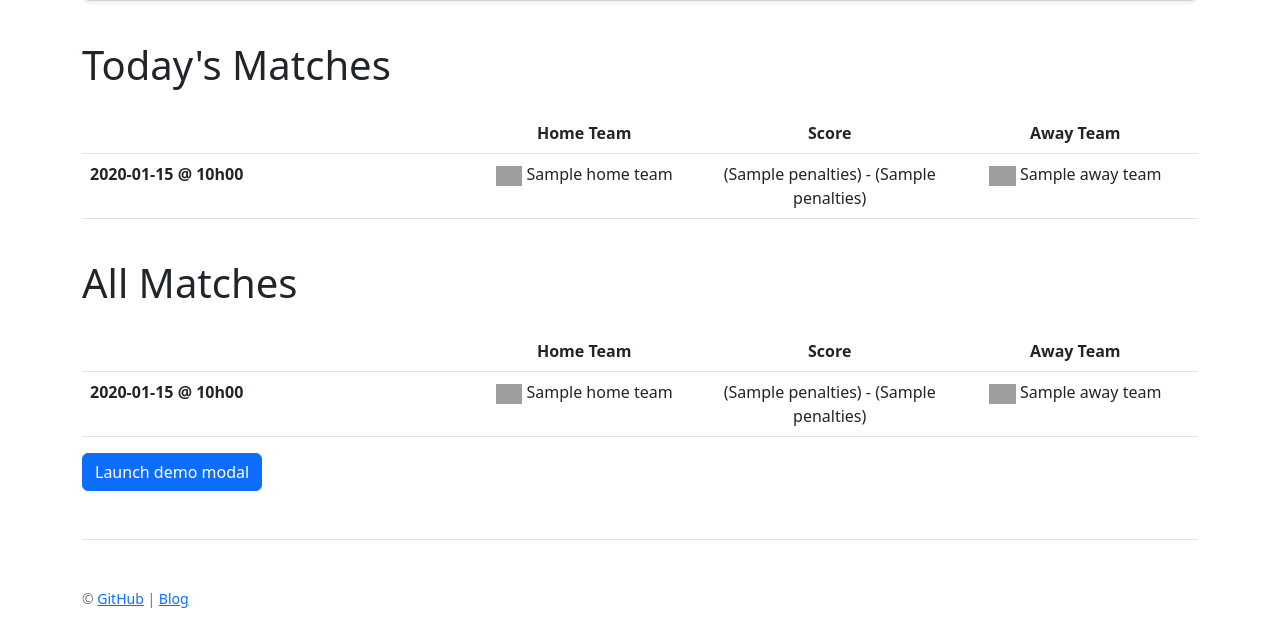
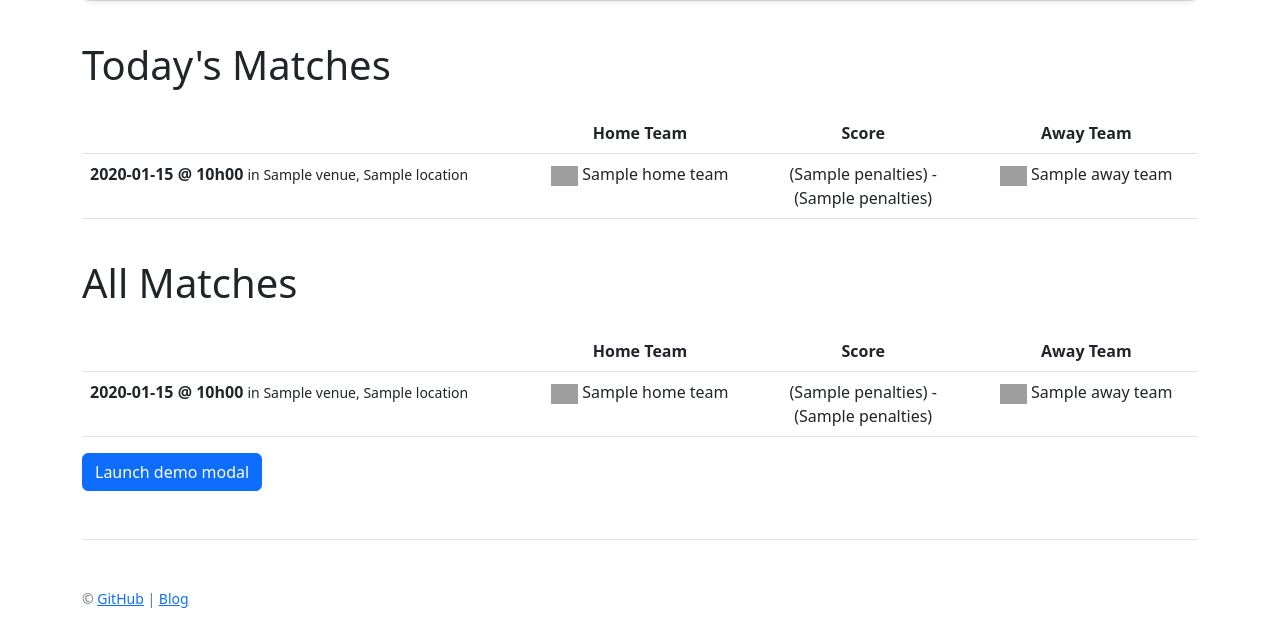
Before and after one commit to kaissb/worldcup-fastapi-2022, a FastAPI app: page / in a window 1280 px wide. Shown: the part 810-1435 px from the top of the page. Run offline with FastAPI, Linux system fonts and the light colour scheme; a database or web service that is not in the repository returns one stand-in record (values such as "Sample title"); data that the repository does not hold is empty; grey boxes are pictures that could not be loaded.

Commit message:
adjusted tables, added location and venue

```diff
--- a/templates/index.html
+++ b/templates/index.html
@@ -222,16 +222,16 @@
         <table class="table text-center">
           <thead>
               <tr>
-                  <th style="width: 34%;"></th>
-                  <th style="width: 22%;">Home Team</th>
-                  <th style="width: 22%;">Score</th>
-                  <th style="width: 22%;">Away Team</th>
+                  <th style="width: 40%;"></th>
+                  <th style="width: 20%;">Home Team</th>
+                  <th style="width: 20%;">Score</th>
+                  <th style="width: 20%;">Away Team</th>
               </tr>
           </thead>
           <tbody>
               {% for m in _matches_today %}
               <tr>
-                <th scope="row" class="text-start">{{ m.datetime[:10] }} @ {{ m.datetime[11:13] }}h{{ m.datetime[14:16] }}</th>
+                <th scope="row" class="text-start">{{ m.datetime[:10] }} @ {{ m.datetime[11:13] }}h{{ m.datetime[14:16] }} <small style="font-weight:400">in {{ m.venue }}, {{ m.location }}</small></th>
                     <td>
                         {% if m.stage_name == "Quarter-final" %} Quarter Finalist 1
                         {% elif m.stage_name == "Round of 16" %} Round of 16
@@ -284,16 +284,16 @@
       <table class="table text-center">
         <thead>
             <tr>
-                <th style="width: 34%;"></th>
-                <th style="width: 22%;">Home Team</th>
-                <th style="width: 22%;">Score</th>
-                <th style="width: 22%;">Away Team</th>
+                <th style="width: 40%;"></th>
+                <th style="width: 20%;">Home Team</th>
+                <th style="width: 20%;">Score</th>
+                <th style="width: 20%;">Away Team</th>
             </tr>
         </thead>
         <tbody>
             {% for m in _matches %}
             <tr>
-                <th scope="row" class="text-start">{{ m.datetime[:10] }} @ {{ m.datetime[11:13] }}h{{ m.datetime[14:16] }}</th>
+                <th scope="row" class="text-start">{{ m.datetime[:10] }} @ {{ m.datetime[11:13] }}h{{ m.datetime[14:16] }} <small style="font-weight:400">in {{ m.venue }}, {{ m.location }}</small></th>
                     <td>
                         {% if m.stage_name == "Quarter-final" %} Quarter Finalist 1
                         {% elif m.stage_name == "Round of 16" %} Round of 16
```
